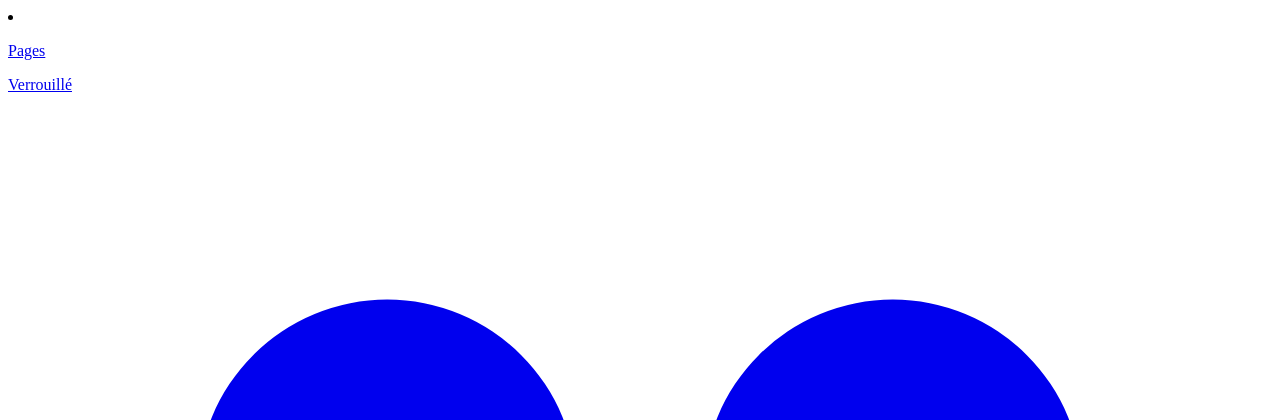
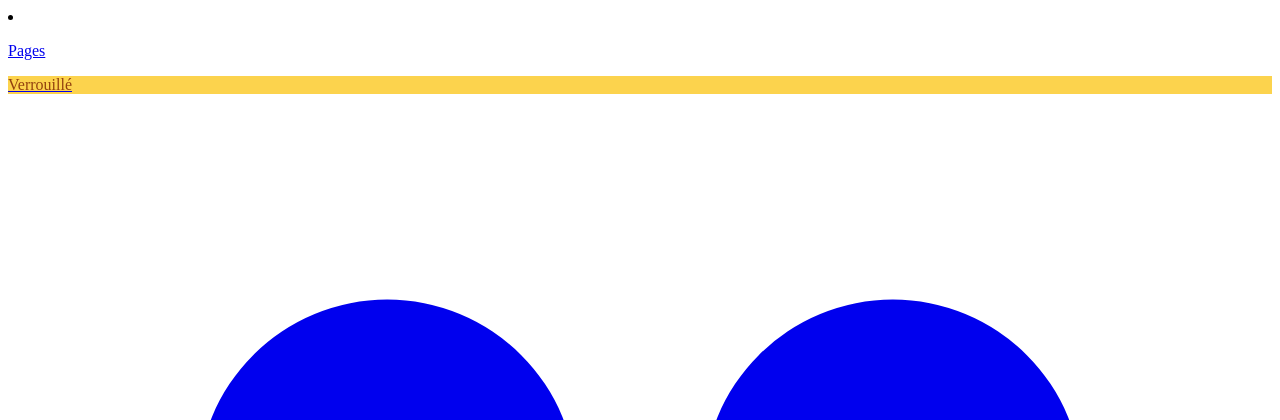
Before and after one commit to Vengelis/VCM-Project-CMS, a PHP site: page /nexus/pages/admin/PA_Module_InfoModList.php in a window 1280 px wide. Shown: the top 420 px of the page. Run offline with PHP 8.4, Linux system fonts and the light colour scheme.

Commit message:
Change locked badge color

```diff
--- a/admin/system/PA/system/modules/dashboard.php
+++ b/admin/system/PA/system/modules/dashboard.php
@@ -28,8 +28,8 @@
               VCM Core
             </p>
             <div class="ml-2 flex-shrink-0 flex">
-              <p class="px-2 inline-flex text-xs leading-5 font-semibold rounded-full bg-green-100 text-green-800">
-                <i class="fas fa-exclamation-triangle m-1"></i>
+              <p class="px-2 inline-flex text-xs leading-5 font-semibold rounded-full " style="background-color: #FCD34D; color: #92400E;">
+                <i class="fas fa-lock m-1"></i>
                 Verrouillé
               </p>
             </div>
--- a/nexus/pages/admin/PA_Module_InfoModList.php
+++ b/nexus/pages/admin/PA_Module_InfoModList.php
@@ -6,8 +6,8 @@
                 Pages
             </p>
             <div class="ml-2 flex-shrink-0 flex">
-                <p class="px-2 inline-flex text-xs leading-5 font-semibold rounded-full bg-green-100 text-green-800">
-                <i class="fas fa-exclamation-triangle m-1"></i>
+                <p class="px-2 inline-flex text-xs leading-5 font-semibold rounded-full" style="background-color: #FCD34D; color: #92400E;">
+                <i class="fas fa-lock m-1"></i>
                 Verrouillé
                 </p>
             </div>
```
